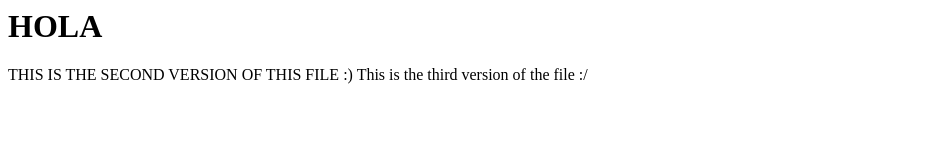
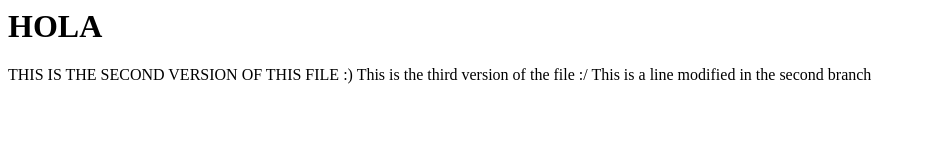
Before and after one commit to JaimeFnz/testgit, a plain HTML site: page index.html in a window 1280 px wide. Shown: the whole page, without its empty margins (0-926 px from the left). Drawn offline with Linux system fonts and the light colour scheme.

Commit message:
First commit of the second branch

```diff
--- a/index.html
+++ b/index.html
@@ -3,5 +3,6 @@
 <H1> HOLA </H1>
 THIS IS THE SECOND VERSION OF THIS FILE :)
 This is the third version of the file :/
+This is a line modified in the second branch
 </BODY>
 </HTML>
```
